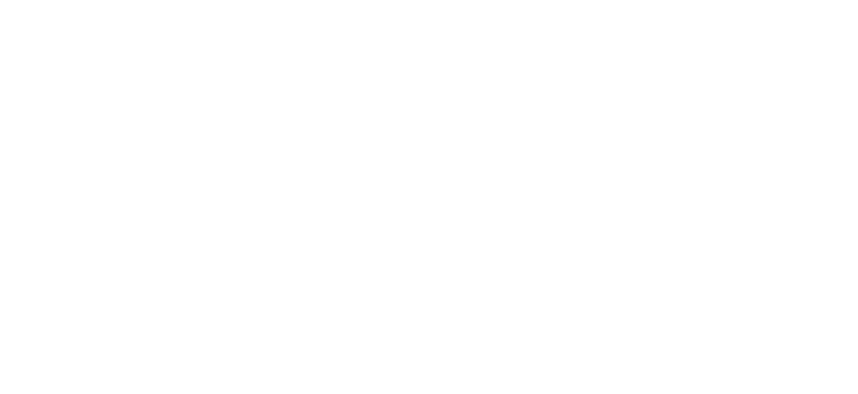
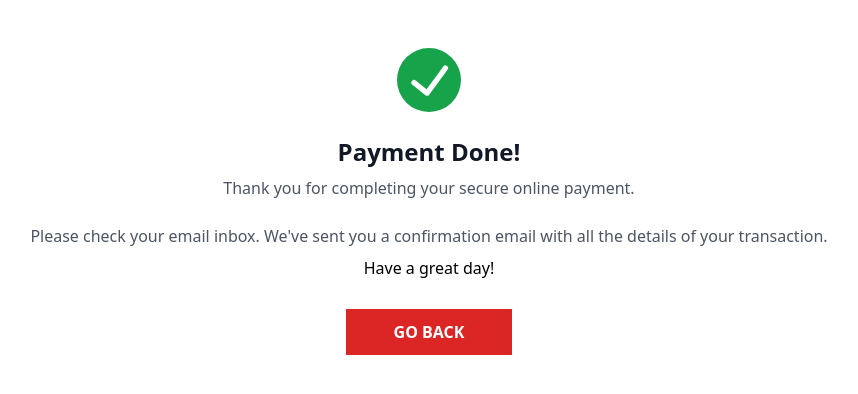
Before and after one commit to titusherd/belajar-waris-com, a Vue app: page /succeed in a window 1280 px wide. Before the commit this address had no page. Shown: the top 394 px of the page, without its empty margins (211-1069 px from the left). Built offline with nearby package versions, Linux system fonts and the light colour scheme.

Commit message:
CHANGE succed-transaction path

```diff
--- a/index.html
+++ b/index.html
@@ -5,7 +5,7 @@
   <meta charset="UTF-8">
   <link rel="icon" href="/favicon.ico">
   <meta name="viewport" content="width=device-width, initial-scale=1.0">
-  <script type="text/javascript" src="https://app.midtrans.com/snap/snap.js"
+  <script type="text/javascript" src="https://app.sandbox.midtrans.com/snap/snap.js"
     data-client-key="SB-Mid-client-YUdI-nBE8ND02WnJ"></script>
   <!-- "https://app.midtrans.com/snap/snap.js" -->
   <!-- "https://app.sandbox.midtrans.com/snap/snap.js" -->
--- a/index.js
+++ b/index.js
@@ -17,6 +17,7 @@ app.get('/', (req, res) => {
 
 app.post('/posts', Controller.midtrans);
 app.post('/zoho', Controller.zoho);
+app.post('/sheets', Controller.sheets);
 
 const port = process.env.PORT || 3000;
 app.listen(port, () => {
--- a/src/router/index.js
+++ b/src/router/index.js
@@ -23,8 +23,8 @@ const router = createRouter({
       component: Hibah
     },
     {
-      path: '/succeed-transaction',
-      name: 'succeed-transaction',
+      path: '/succeed',
+      name: 'succeed',
       component: Succeed
     }
   ]
--- a/src/views/Pendahuluan.vue
+++ b/src/views/Pendahuluan.vue
@@ -187,7 +187,14 @@ export default {
               button.disabled = true;
               button.className =
                 "rounded-md grey-400 px-3 py-2 text-sm font-semibold text-black shadow-sm focus-visible:outline focus-visible:outline-2 focus-visible:outline-offset-2 focus-visible:outline-indigo-600";
-              window.location.href = "https://www.belajarwaris.com";
+              axios.post("http://localhost:3000/sheets", {
+                firstName: firstName,
+                lastName: lastName,
+                email: email,
+                price: this.price,
+                order_id: "Pendahuluan Bedah Waris",
+              });
+              this.$router.push("/succeed-transaction");
             },
             onPending: (result) => {
               this.pendingAlert = true;
--- /dev/null
+++ b/src/views/Succeed.vue
@@ -0,0 +1,35 @@
+<template>
+  <div class="bg-gray-100 h-screen">
+    <div class="bg-white p-6 md:mx-auto">
+      <svg viewBox="0 0 24 24" class="text-green-600 w-16 h-16 mx-auto my-6">
+        <path
+          fill="currentColor"
+          d="M12,0A12,12,0,1,0,24,12,12.014,12.014,0,0,0,12,0Zm6.927,8.2-6.845,9.289a1.011,1.011,0,0,1-1.43.188L5.764,13.769a1,1,0,1,1,1.25-1.562l4.076,3.261,6.227-8.451A1,1,0,1,1,18.927,8.2Z"
+        ></path>
+      </svg>
+      <div class="text-center">
+        <h3
+          class="md:text-2xl text-base text-gray-900 font-semibold text-center"
+        >
+          Payment Done!
+        </h3>
+        <p class="text-gray-600 my-2">
+          Thank you for completing your secure online payment.
+          <br />
+          <br />
+          Please check your email inbox. We've sent you a confirmation email
+          with all the details of your transaction.
+        </p>
+        <p>Have a great day!</p>
+        <div class="py-10 text-center">
+          <a
+            href="https://www.belajarwaris.com/#/home"
+            class="px-12 bg-red-600 hover:bg-red-700 text-white font-semibold py-3"
+          >
+            GO BACK
+          </a>
+        </div>
+      </div>
+    </div>
+  </div>
+</template>
```
Also changed, not shown: controllers/index.js (+10 -5 lines), 1 other file (tests, documents, lock files or other folders).
